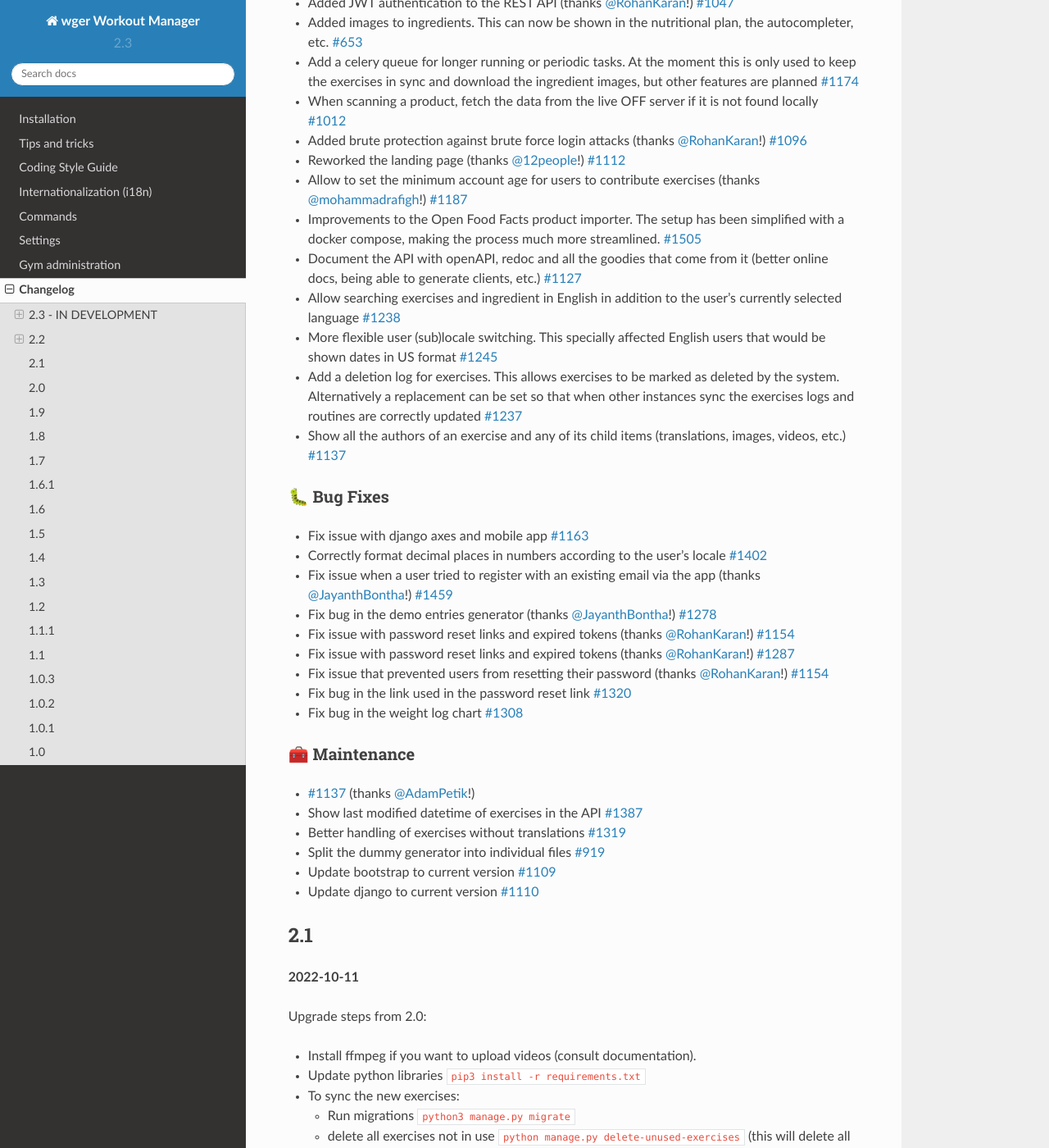
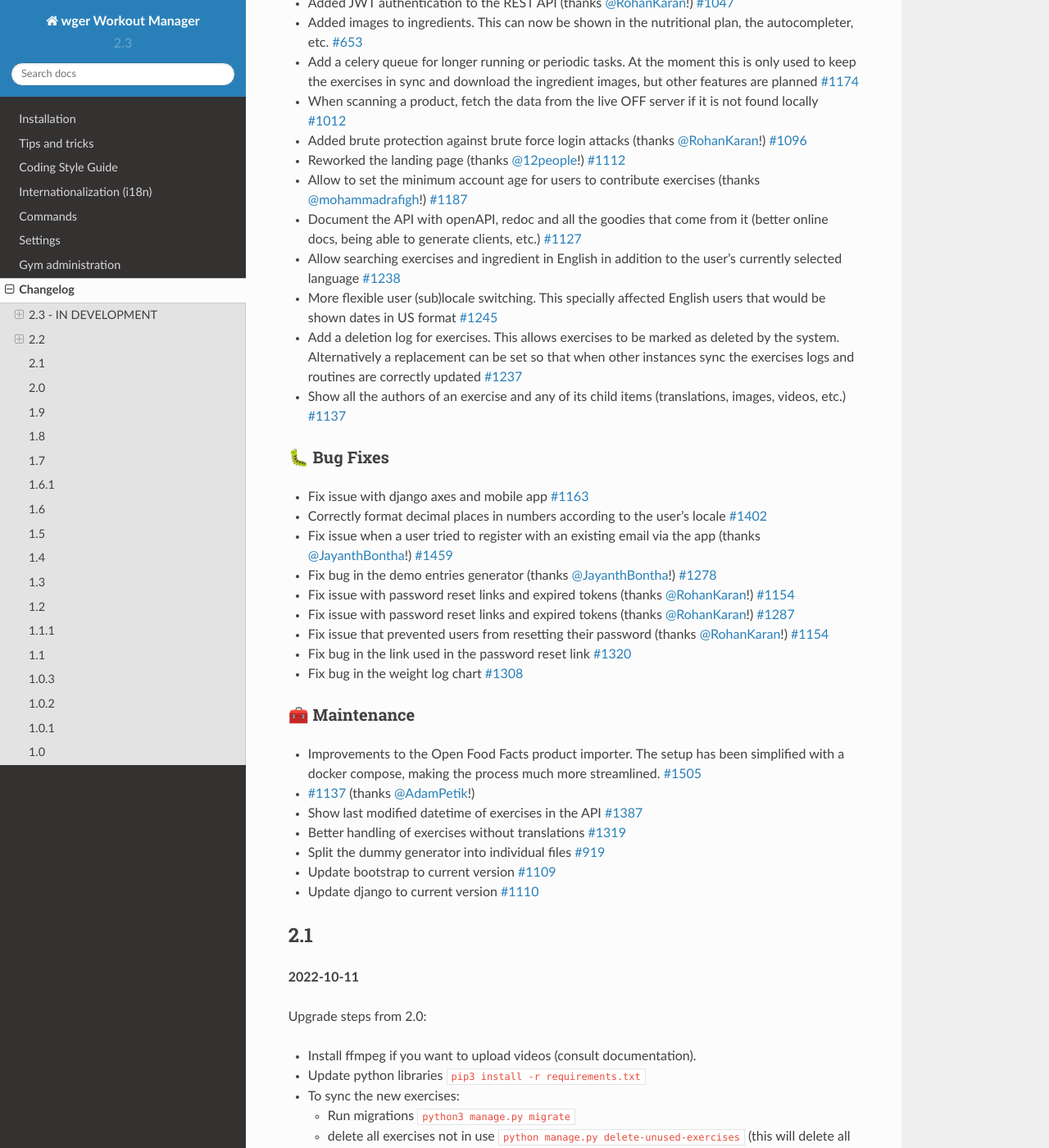
Before and after one commit to wger-project/docs, a Sphinx documentation site: the page built from docs/changelog.rst, in a window 1280 px wide and 1400 px high, scrolled down 1162 px. Shown: the whole window at 82% size. Built offline with Sphinx 7.4.7 and the Read the Docs theme 2.0.0, drawn with Linux system fonts in a browser that asks for light colours; some of the changed lines change nothing that is shown.

Commit message:
Move to maintenance

```diff
--- a/docs/changelog.rst
+++ b/docs/changelog.rst
@@ -58,8 +58,6 @@ Upgrade steps from 2.1:
 * Added brute protection against brute force login attacks (thanks `@RohanKaran`_!) `#1096`_
 * Reworked the landing page (thanks `@12people`_!) `#1112`_
 * Allow to set the minimum account age for users to contribute exercises (thanks `@mohammadrafigh`_!) `#1187`_
-* Improvements to the Open Food Facts product importer. The setup has been simplified
-  with a docker compose, making the process much more streamlined. `#1505`_
 * Document the API with openAPI, redoc and all the goodies that come from it
   (better online docs, being able to generate clients, etc.) `#1127`_
 * Allow searching exercises and ingredient in English in addition to the user's
@@ -90,6 +88,8 @@ Upgrade steps from 2.1:
 🧰 Maintenance
 ~~~~~~~~~~~~~~
 
+* Improvements to the Open Food Facts product importer. The setup has been simplified
+  with a docker compose, making the process much more streamlined. `#1505`_
 * `#1137`_  (thanks `@AdamPetik`_!)
 * Show last modified datetime of exercises in the API `#1387`_
 * Better handling of exercises without translations `#1319`_
```
